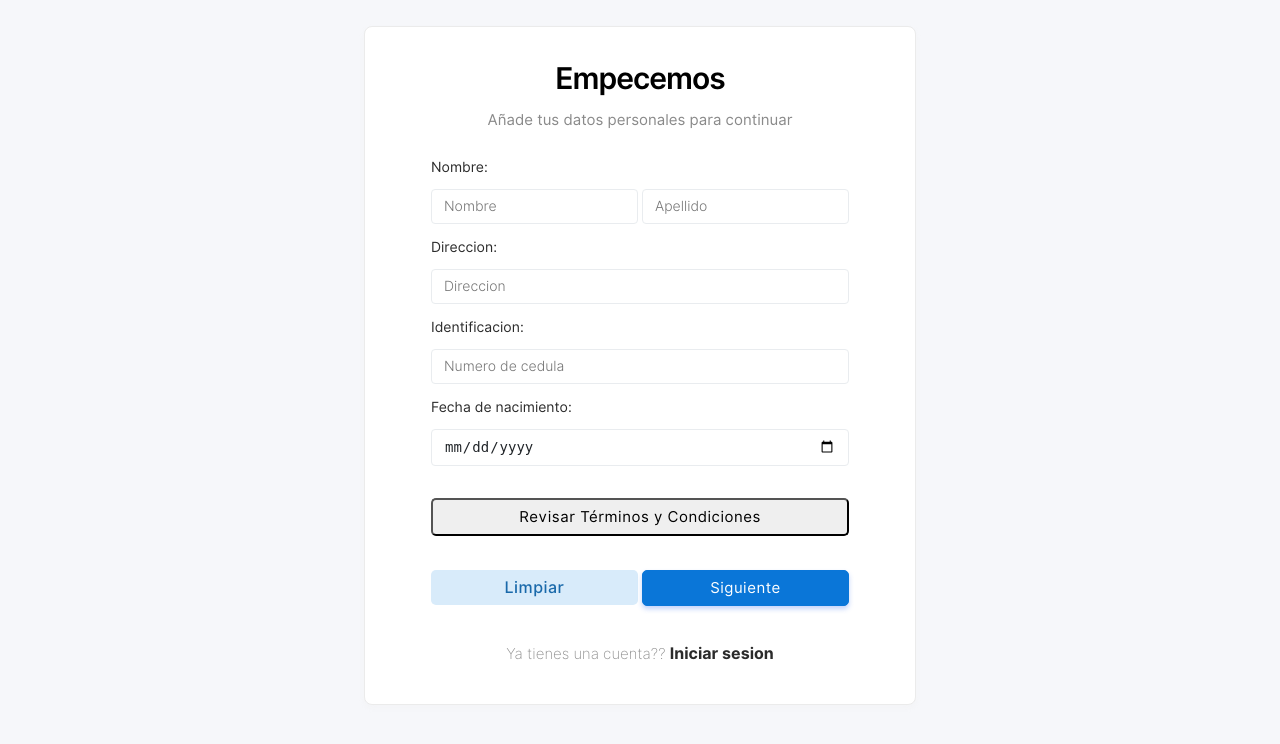
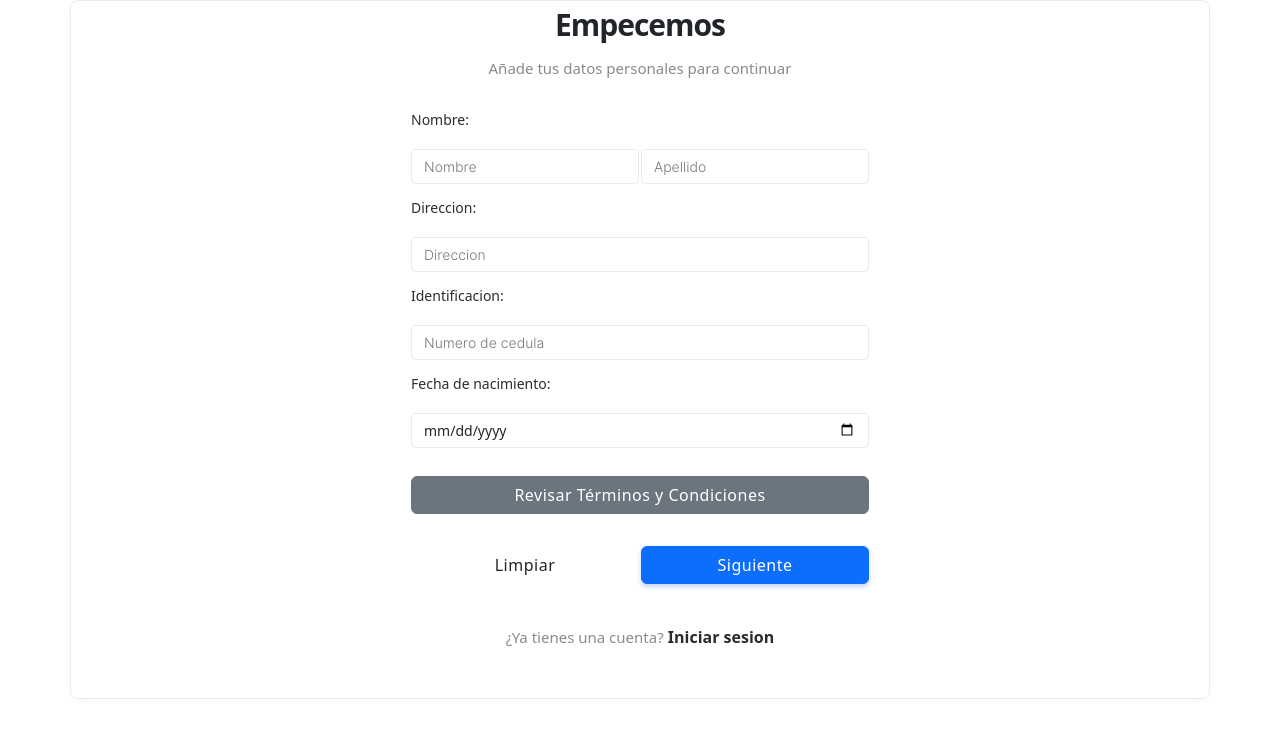
Before and after one commit to MOVINIAP/medical-center, a PHP site: page /signup.php in a window 1280 px wide. Shown: the top 744 px of the page. Run offline with PHP 8.4, Linux system fonts and the light colour scheme.

Commit message:
mejorando apariencia de pantalla de registro de usuario

```diff
--- a/signup.php
+++ b/signup.php
@@ -8,6 +8,7 @@
     <link rel="stylesheet" href="css/main.css">
     <link rel="stylesheet" href="css/signup.css">
     <link rel="stylesheet" href="css/modal.css"> <!-- Add this line -->
+    <link rel="stylesheet" href="https://cdn.jsdelivr.net/npm/bootstrap@5.2.3/dist/css/bootstrap.min.css">
 
     <title>Registro</title>
 
@@ -46,6 +47,7 @@ if($_POST){
 
 <center>
 <div class="container">
+    <form action="" method="POST">
         <table border="0">
             <tr>
                 <td colspan="2">
@@ -54,7 +56,6 @@ if($_POST){
                 </td>
             </tr>
             <tr>
-            <form action="" method="POST" >
                 <td class="label-td" colspan="2">
                     <label for="name" class="form-label">Nombre: </label>
                 </td>
@@ -121,14 +122,13 @@ if($_POST){
             <tr>
                 <td colspan="2">
                     <br>
-                <label for="" class="sub-text" style="font-weight: 280;">Ya tienes una cuenta?&#63; </label>
+                    <label for="" class="sub-text" style="font-weight: 280;">¿Ya tienes una cuenta&#63; </label>
                     <a href="login.php" class="hover-link1 non-style-link">Iniciar sesion</a>
                     <br><br><br>
                 </td>
             </tr>
+        </table>
     </form>
-        </tr>
-    </table>
 </div>
 </center>
 <!-- Modal -->
```
Lines whose indentation alone changed are shown as unchanged.
